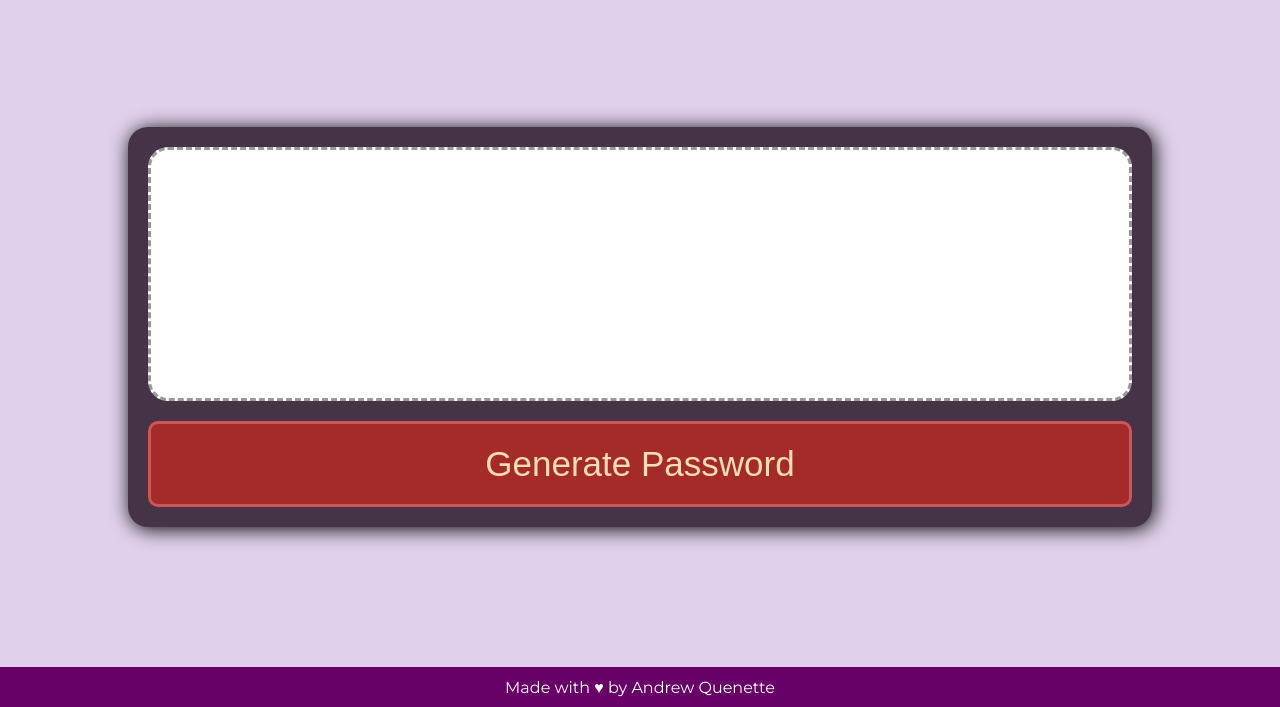
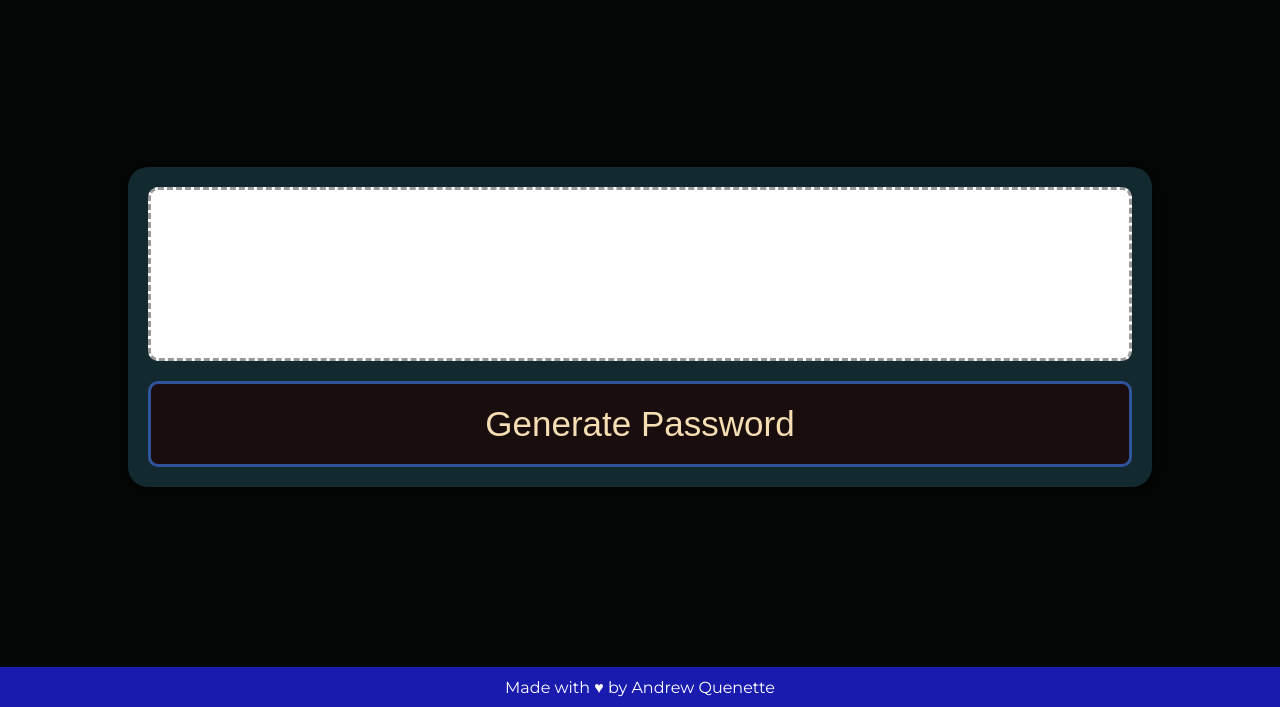
Before and after one commit to and1roxx43/Password_Generator, a plain HTML site: page index.html in a window 1280 px wide. Shown: the part 93-800 px from the top of the page. Drawn offline with Linux system fonts and the light colour scheme.

Commit message:
modified style.css

```diff
--- a/Assets/style.css
+++ b/Assets/style.css
@@ -27,14 +27,14 @@ header {
 
 /* set the background color for both header nd footer */
 header, footer {
-  background-color: #670067;
+  background-color: #191baf;
   color: #fff;
 }
 
 /* ------Main section ------- */
 /* Set background color, flex and margins */
 main {
-  background-color: rgb(223, 209, 235);
+  background-color: #050707;
   display: flex;
   justify-content: center;
   align-items: center;
@@ -47,30 +47,31 @@ main {
 /* Set the border radius, background color, padding, flex width and height tosection around the input area */
 main .dataInput {
   border-radius: 20px;
-  background-color: rgb(71, 51, 71);
+  background-color: rgb(18, 41, 48);
   box-shadow: 2px 2px 20px;
   display: flex;
   flex-direction: column;
   justify-content: center;
   align-items: center;
-  width: 30%;
-  height: 50vh;
+  width: 50%;
+  height: 40vh;
   padding: 20px;
 }
 
 /* Set border, border radius, width font size and no resize to text input area  */
 #textInput {
   border: 3px dashed #999;
-  border-radius: 20px;
+  border-radius: 10px;
   width: 100%;
   resize: none;
   font-size: 30px;
+  padding: 20px;
 }
 
 /* set border style, color, font size, and sizing */
 input[type="submit"] {
-  border: 3px solid rgb(206, 86, 86);
-  background-color: brown;
+  border: 3px solid rgb(47, 84, 155);
+  background-color: #1a0d0d;
   color: wheat;
   outline: none;
   border-radius: 10px;
```
